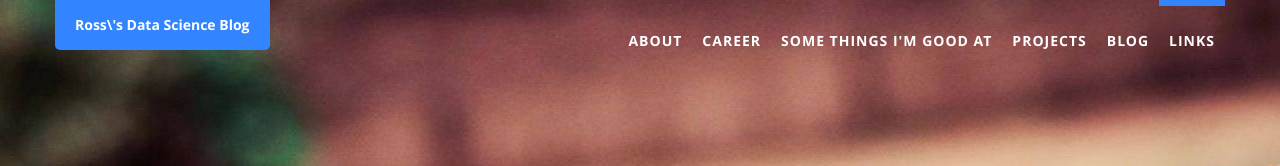
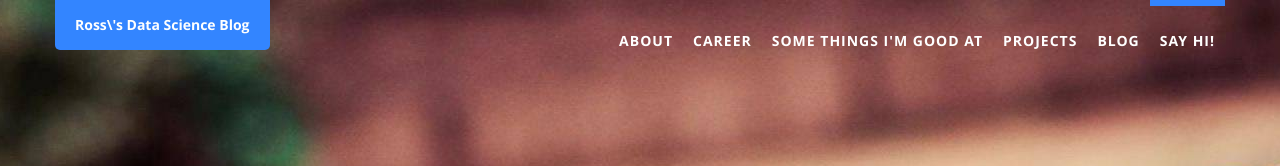
Before and after one commit to RossReisman/RossReisman.github.io, a Jekyll site: the page built from index.html, in a window 1280 px wide. Shown: the top 166 px of the page. Built offline with Jekyll 4.4.1, drawn with Linux system fonts in a browser that asks for light colours.

Commit message:
Update landing.yml

```diff
--- a/_data/landing.yml
+++ b/_data/landing.yml
@@ -33,6 +33,6 @@
 
 - id: links
   i18n: nav.link
-  name: Links
+  name: Say Hi!
   tpl: links.html
   css: contact
```
